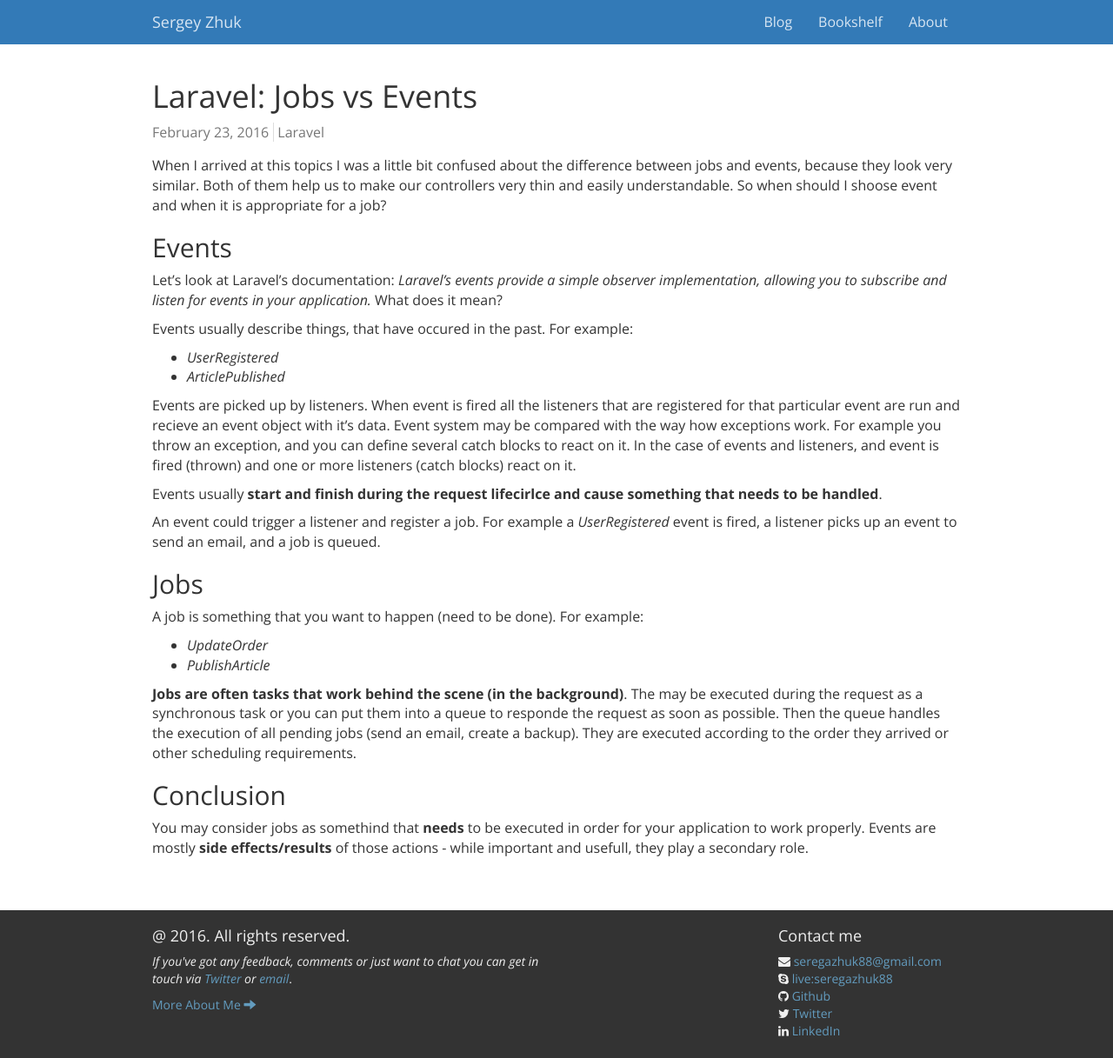
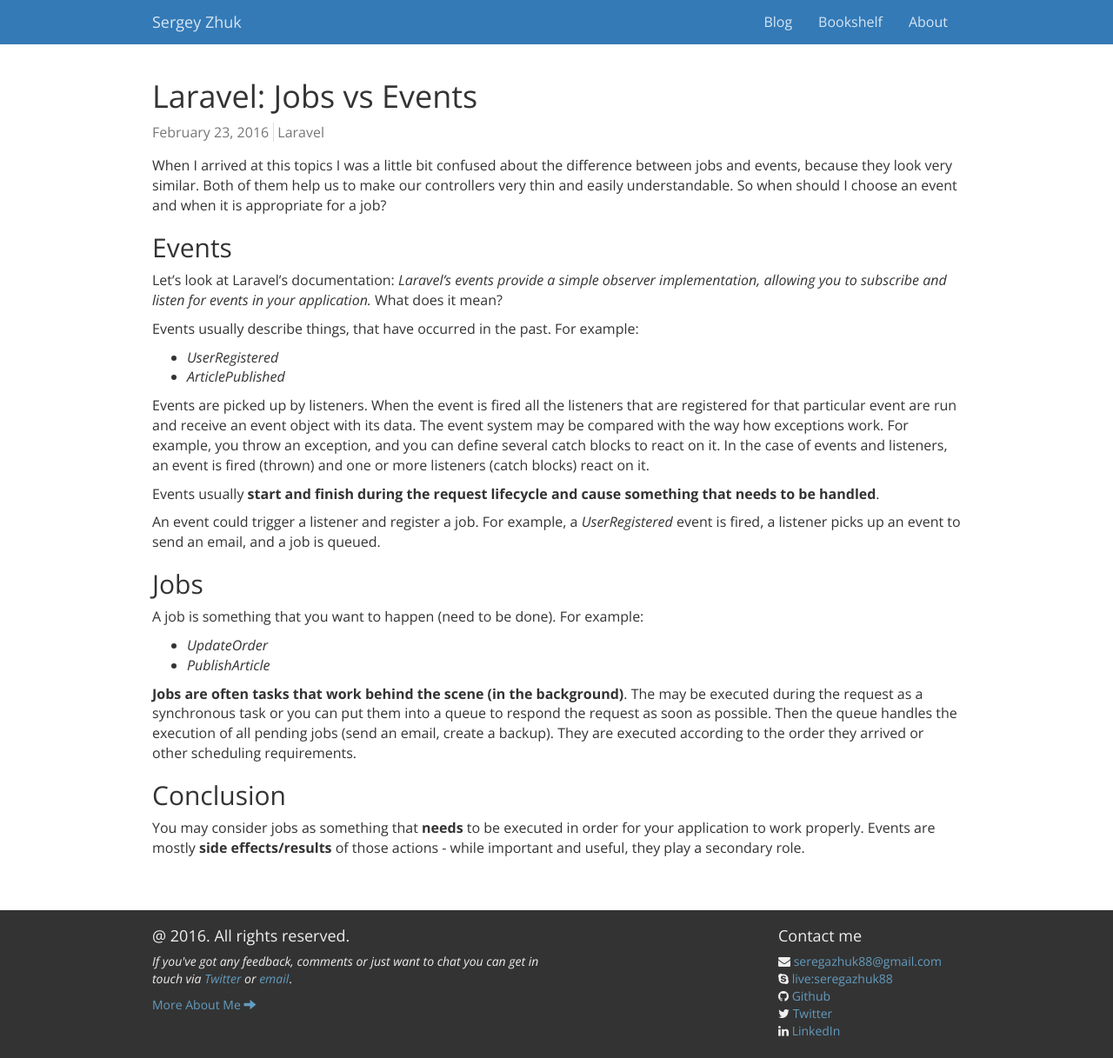
Before and after one commit to seregazhuk/seregazhuk.github.io_old, a Jekyll site: the page built from _posts/2016-02-23-laravel-jobs-vs-events.md, in a window 1280 px wide. Shown: the whole page at 87% size. Built offline with Jekyll 4.4.1, drawn with Linux system fonts in a browser that asks for light colours; nearby versions of some CDN libraries; comment, search, counter and statistics services are not loaded.

Commit message:
laravel jobs events typos fix

```diff
--- a/_posts/2016-02-23-laravel-jobs-vs-events.md
+++ b/_posts/2016-02-23-laravel-jobs-vs-events.md
@@ -9,7 +9,7 @@
 
 When I arrived at this topics I was a little bit confused about the difference between jobs
 and events, because they look very similar. Both of them help us to make our controllers very
-thin and easily understandable. So when should I shoose event and when it is
+thin and easily understandable. So when should I choose an event and when it is
 appropriate for a job?
 
 ## Events
@@ -17,21 +17,21 @@
 Let's look at Laravel's documentation: *Laravel's events provide a simple observer implementation,
 allowing you to subscribe and listen for events in your application.* What does it mean?
 
-Events usually describe things, that have occured in the past. For example:
+Events usually describe things, that have occurred in the past. For example:
 
 - *UserRegistered*
 - *ArticlePublished*
 
-Events are picked up by listeners. When event is fired all the listeners that are registered for that
-particular event are run and recieve an event object with it's data. Event system may be compared with
-the way how exceptions work. For example you throw an exception, and you can define several catch blocks to react on it.
-In the case of events and listeners, and event is fired (thrown) and one or more listeners (catch blocks)
+Events are picked up by listeners. When the event is fired all the listeners that are registered for that
+particular event are run and receive an event object with its data. The event system may be compared with
+the way how exceptions work. For example, you throw an exception, and you can define several catch blocks to react on it.
+In the case of events and listeners, an event is fired (thrown) and one or more listeners (catch blocks)
 react on it.
 
-Events usually **start and finish during the request lifecirlce and cause something that needs to
+Events usually **start and finish during the request lifecycle and cause something that needs to
 be handled**.
 
-An event could trigger a listener and register a job. For example a *UserRegistered* event is fired,
+An event could trigger a listener and register a job. For example, a *UserRegistered* event is fired,
 a listener picks up an event to send an email, and a job is queued.
 
 ## Jobs
@@ -42,11 +42,11 @@
 - *PublishArticle*
 
 **Jobs are often tasks that work behind the scene (in the background)**. The may be executed during the request as
-a synchronous task or you can put them into a queue to responde the request as soon as possible. Then the queue
+a synchronous task or you can put them into a queue to respond the request as soon as possible. Then the queue
 handles the execution of all pending jobs (send an email, create a backup). They are executed according to the
 order they arrived or other scheduling requirements.
 
 ## Conclusion
 
-You may consider jobs as somethind that **needs** to be executed in order for your application to work properly. Events
-are mostly **side effects/results** of those actions - while important and usefull, they play a secondary role.
+You may consider jobs as something that **needs** to be executed in order for your application to work properly. Events
+are mostly **side effects/results** of those actions - while important and useful, they play a secondary role.
```
